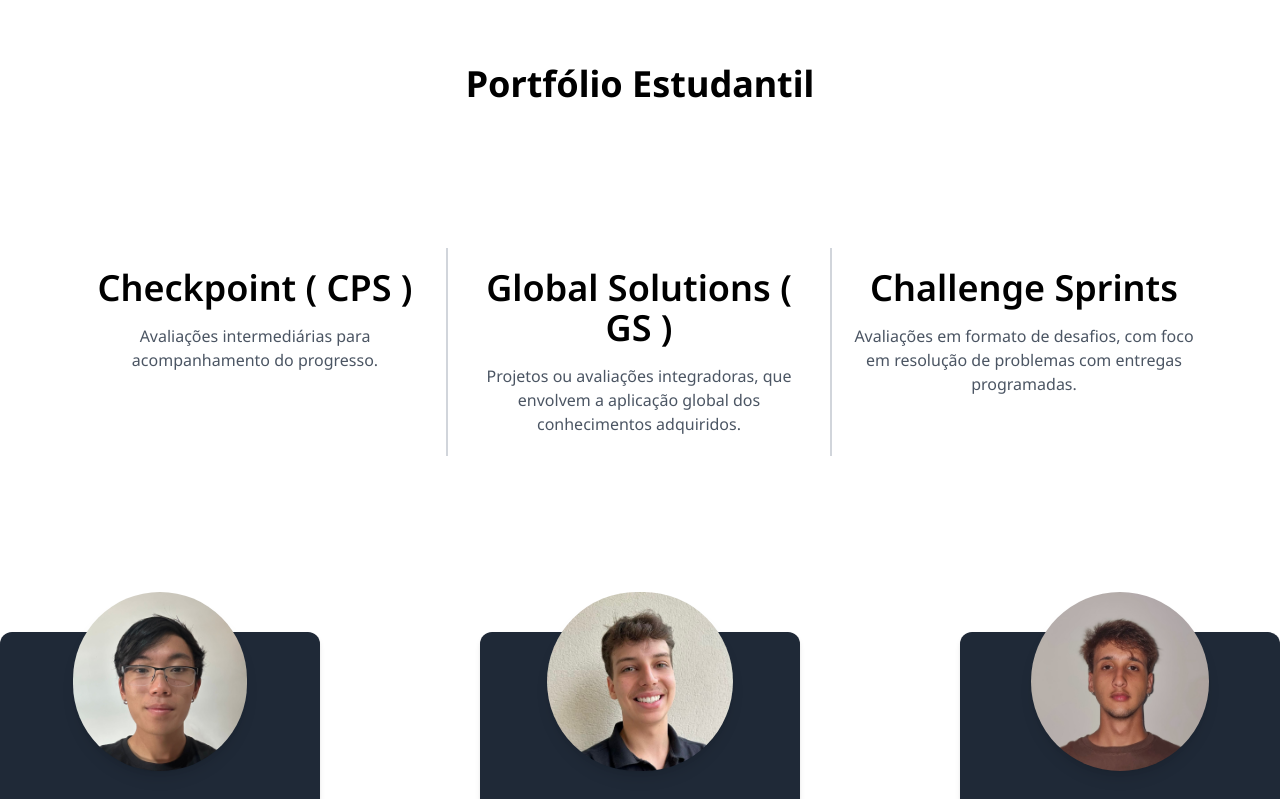
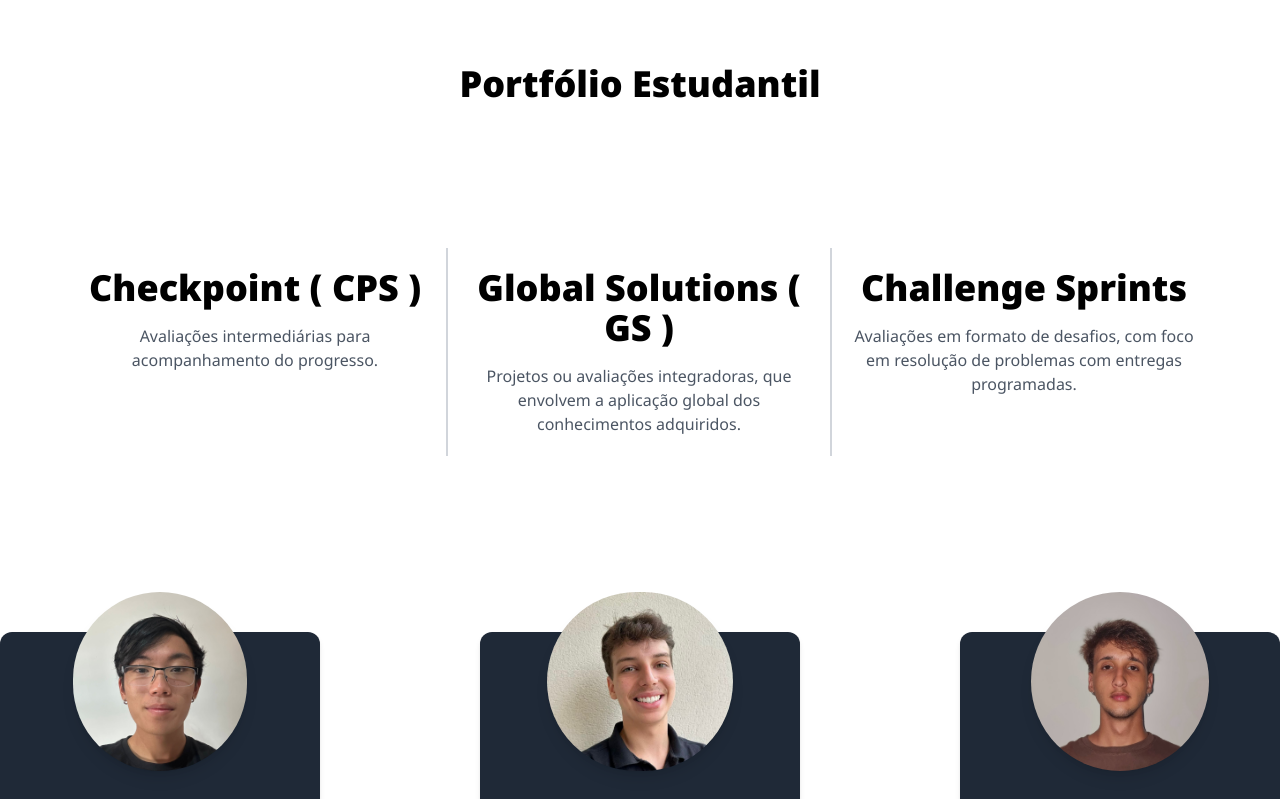
Before and after one commit to MatheusGmota/Portifolio-Estudantil, a Next.js app: page / in a window 1280 px wide. Shown: the top 799 px of the page. Built offline with nearby package versions, Linux system fonts and the light colour scheme.

Commit message:
Corrigindo maneira de importar font

```diff
--- a/src/app/globals.css
+++ b/src/app/globals.css
@@ -1,4 +1,3 @@
-@import url('https://fonts.googleapis.com/css2?family=Noto+Sans:ital,wght@0,100..900;1,100..900&display=swap');
 @tailwind base;
 @tailwind components;
 @tailwind utilities;
--- a/src/app/layout.tsx
+++ b/src/app/layout.tsx
@@ -1,5 +1,11 @@
 import type { Metadata } from "next";
 import "./globals.css";
+import { Noto_Sans } from "next/font/google"
+
+const font = Noto_Sans({
+    weight: ['400', '900'],
+    subsets: ['latin']
+})
 
 export const metadata: Metadata = {
     title: "Portifolio Estudantil",
@@ -14,7 +20,7 @@ export const viewport = {
 export default function RootLayout({ children, }: Readonly<{ children: React.ReactNode; }>) {
     return (
         <html lang="pt-br">
-        <body className="min-h-screen">
+        <body className={`min-h-screen ${font.className}`}>
             {children}
         </body>
         </html>
--- a/src/app/loading.tsx
+++ b/src/app/loading.tsx
@@ -1,5 +1,4 @@
 import FloatingDots from '@/components/FloatingDots/FloatingDots'
-import React from 'react'
 
 export default function Loading() {
 	return (
```
